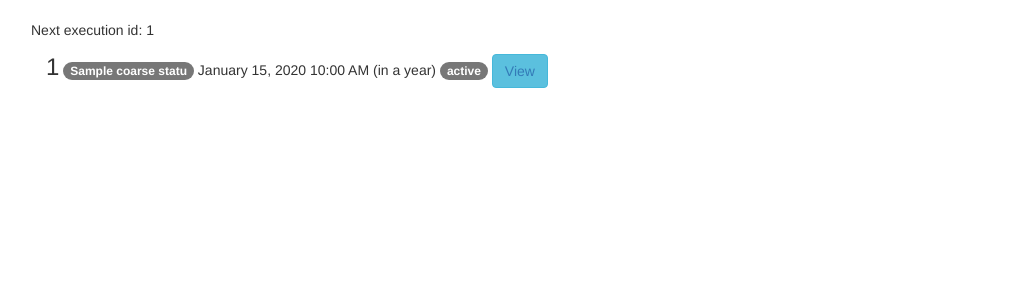
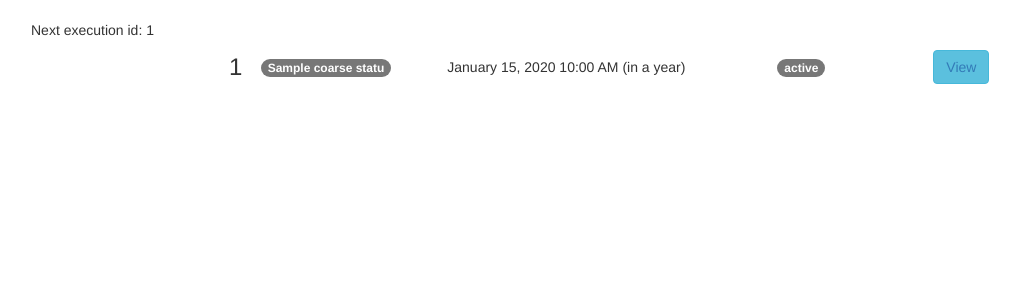
Before and after one commit to 5genesis/ELCM, a Flask app: template Scheduler/templates/index.html in a window 1280 px wide. Shown: the part 52-352 px from the top of the page, without its empty margins (39-1059 px from the left). Run offline with Flask 2, Linux system fonts and the light colour scheme; the template is opened without the code that fills it: most values are stand-ins (such as "Sample title", 1, 10 or a date in 2020); parts of the project's set-up code (start-up, migrations or seed data) failed here and were passed over; some libraries are stand-ins or nearby versions.

Commit message:
Display experiments on a grid

```diff
--- a/Experiment/experiment.py
+++ b/Experiment/experiment.py
@@ -27,11 +27,11 @@ class Experiment:
     @property
     def Status(self) -> str:
         if self.CoarseStatus == CoarseStatus.PreRun:
-            return f'PreRun: {self.PreRunner.Status}'
+            return f'PreRun: {self.PreRunner.Status.name}'
         elif self.CoarseStatus == CoarseStatus.Run:
-            return f'Run: {self.Executor.Status}'
+            return f'Run: {self.Executor.Status.name}'
         elif self.CoarseStatus == CoarseStatus.PostRun:
-            return f'PostRun: {self.PostRunner.Status}'
+            return f'PostRun: {self.PostRunner.Status.name}'
         else:
             return self.CoarseStatus.name
 
--- a/Scheduler/templates/_experiment.html
+++ b/Scheduler/templates/_experiment.html
@@ -1,12 +1,24 @@
-<div class="container" id="{{ experiment.Id }}div">
+<tr id="{{ experiment.Id }}div">
+    <td width="50px">
         <span style="font-size:x-large">{{ experiment.Id }}</span>
+    </td>
+    <td width="100px">
         <span class="badge" id="coarse{{ experiment.Id }}"> {{ experiment.CoarseStatus.name }} </span>
+    </td>
+    <td width="350px">
         {{ moment(experiment.Created).format('LLL') }} ({{ moment(experiment.Created).fromNow() }})
+    </td>
+    <td width="120px">
         <span class="badge" id="status{{ experiment.Id }}"> {{ experiment.Status }} </span>
+    </td>
+    <td width="70px">
         {% if experiment.Active %}
-        <a href={{ url_for('experiment.cancel', experimentId=experiment.Id) }}> Cancel</a>
+            <span class="btn btn-danger">
+                <a href={{ url_for('experiment.cancel', experimentId=experiment.Id) }}>Cancel</a>
+            </span>
         {% endif %}
-    <span class="btn btn-info">
+    </td>
+    <td width="60px"><span class="btn btn-info">
         <a href={{ url_for('experiment.view', experimentId=experiment.Id) }}>View</a>
-    </span>
-</div>
+    </span></td>
+</tr>
--- a/Scheduler/templates/index.html
+++ b/Scheduler/templates/index.html
@@ -1,14 +1,12 @@
 {% extends 'base.html' %}
-
-{% block metas %}
-    <!--<meta http-equiv="refresh" content="10" >-->
-{% endblock %}
 
 {% block app_content %}
     <p>Next execution id: {{ executionId }}</p>
-    {% for experiment in experiments%}
-        {% include '_experiment.html' %}
-    {% endfor %}
+    <table style="margin: auto; text-align: center; vertical-align: center">
+        {% for experiment in experiments%}
+            {% include '_experiment.html' %}
+        {% endfor %}
+    </table>
 {% endblock %}
 
 {% block scripts %}
```
Also changed, not shown: Scheduler/static/style.css (line endings or trailing spaces). Lines whose indentation alone changed are shown as unchanged.
